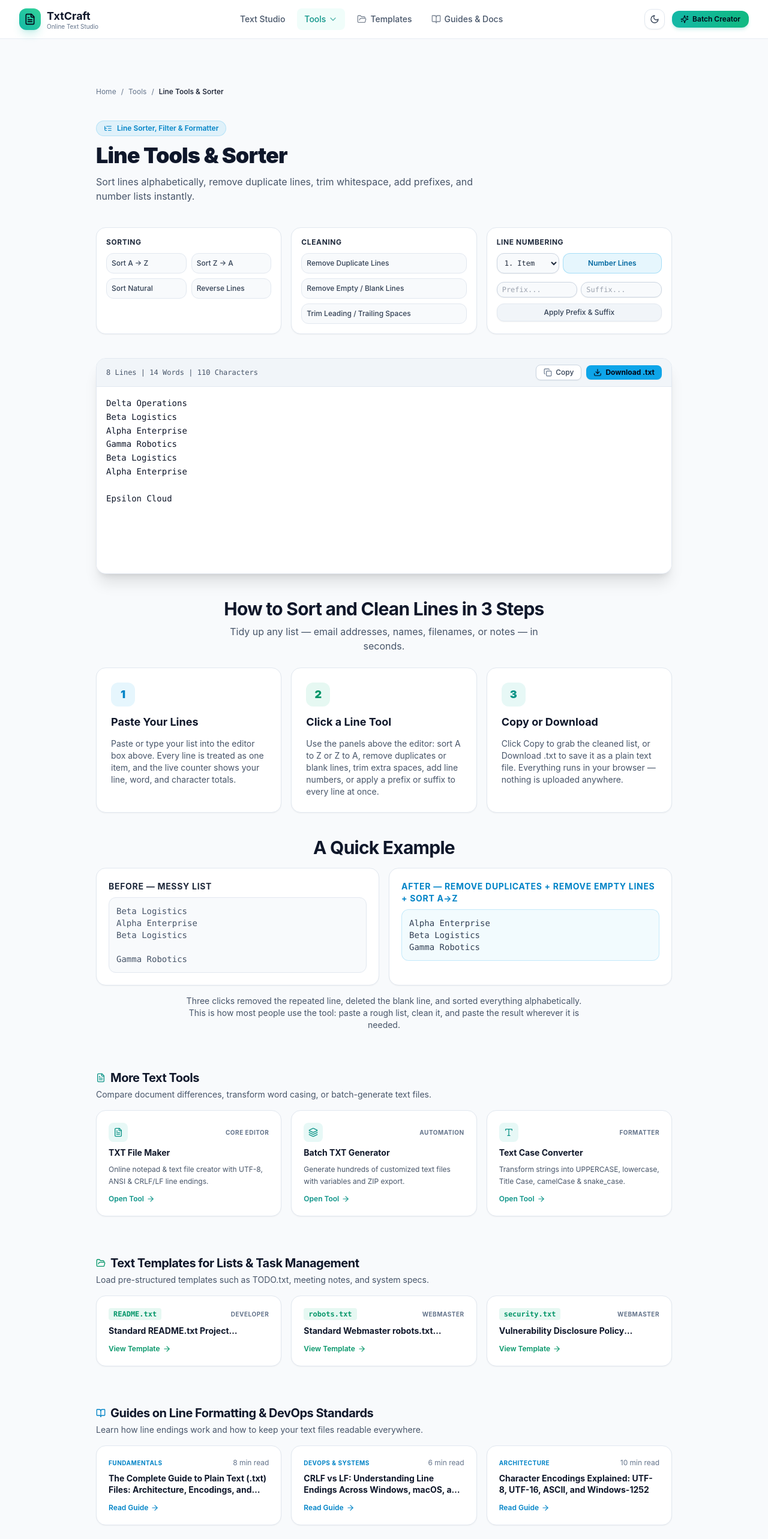
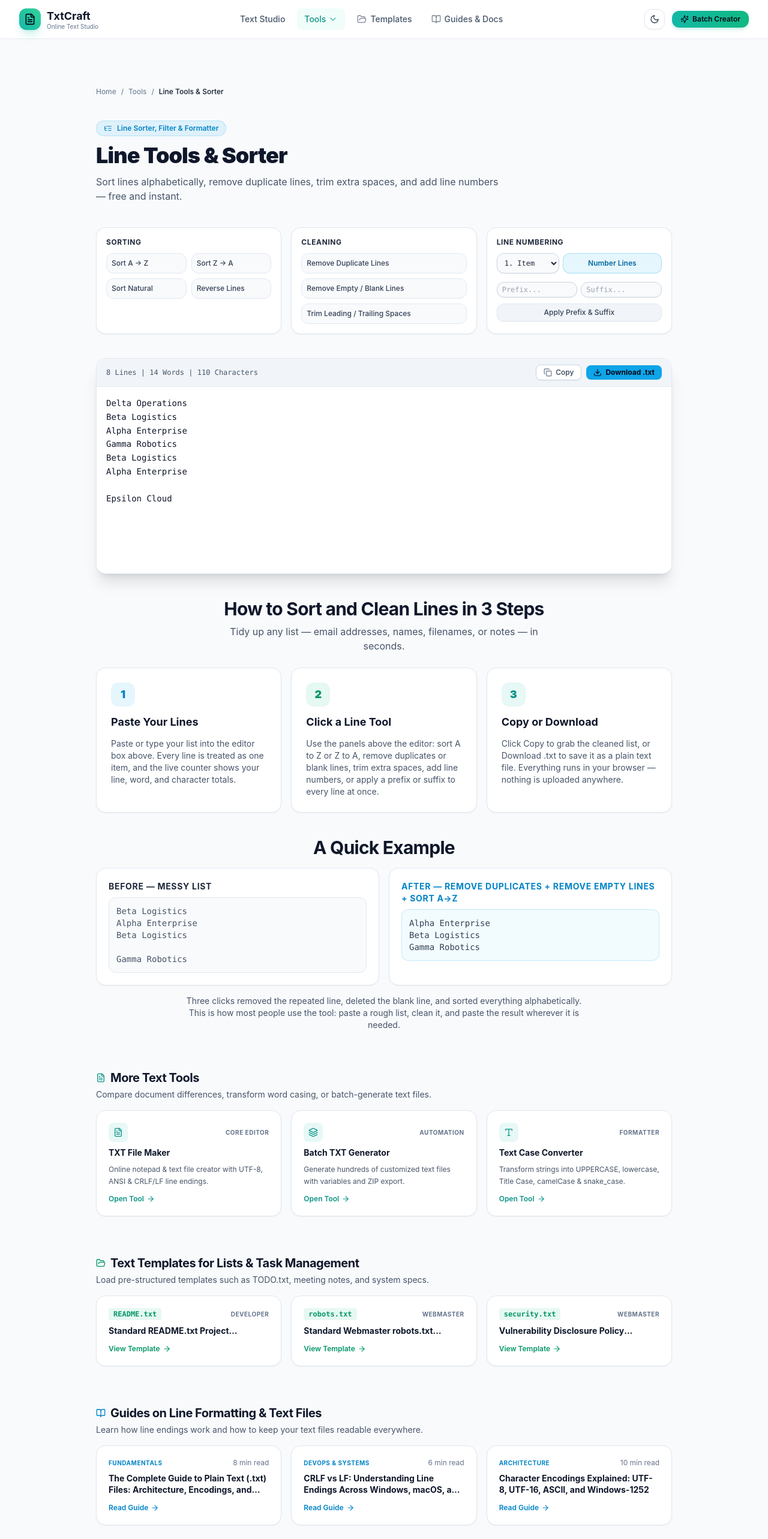
Before and after one commit to ismailattar631-netizen/Txtfilemaker, a Next.js app: page /tools/line-tools in a window 1280 px wide. Shown: the top 2566 px of the page at 60% size. Built offline with nearby package versions, Linux system fonts and the light colour scheme.

Commit message:
Content depth: align line-tools hero subtitle + guides section title with plain-language cleanup

```diff
--- a/src/app/tools/line-tools/page.tsx
+++ b/src/app/tools/line-tools/page.tsx
@@ -124,8 +124,8 @@ Epsilon Cloud`);
           Line Tools & Sorter
         </h1>
         <p className="text-slate-600 dark:text-slate-400 text-sm sm:text-base max-w-2xl">
-          Sort lines alphabetically, remove duplicate lines, trim whitespace, add prefixes,
-          and number lists instantly.
+          Sort lines alphabetically, remove duplicate lines, trim extra spaces,
+          and add line numbers — free and instant.
         </p>
       </div>
 
@@ -374,7 +374,7 @@ Gamma Robotics`}
 
       {/* Internal Linking: Related Guides */}
       <RelatedGuidesSection
-        title="Guides on Line Formatting & DevOps Standards"
+        title="Guides on Line Formatting & Text Files"
         subtitle="Learn how line endings work and how to keep your text files readable everywhere."
         articles={ARTICLES.slice(0, 3)}
       />
```
